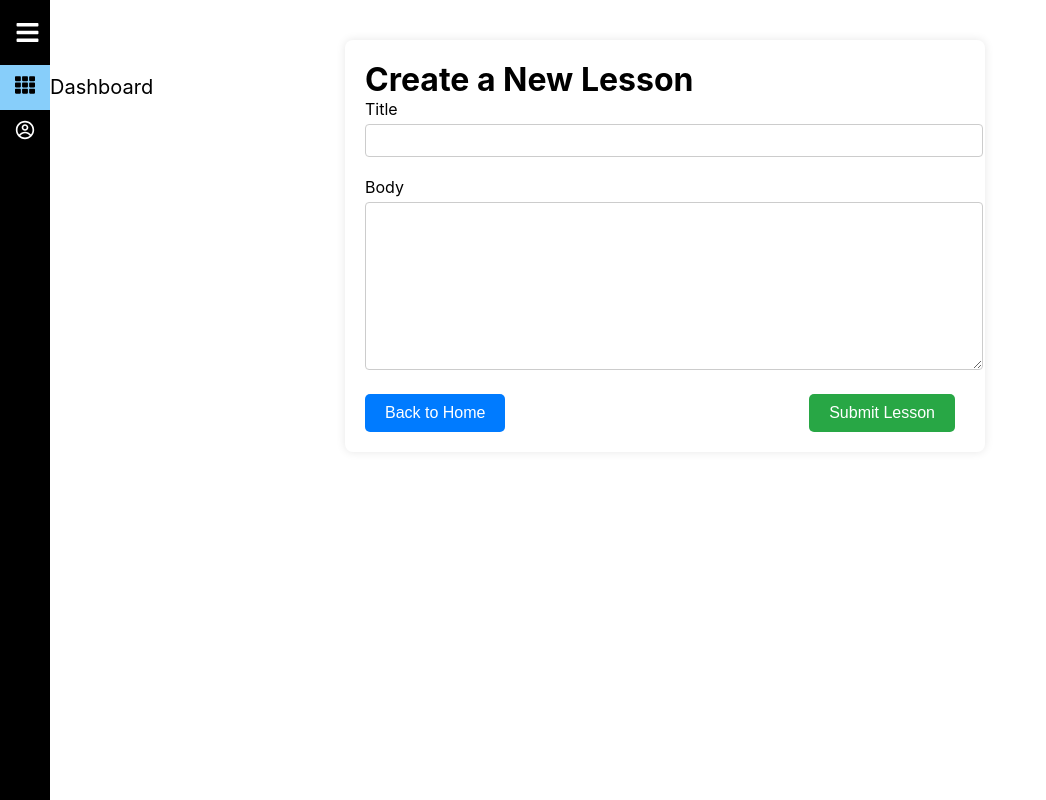
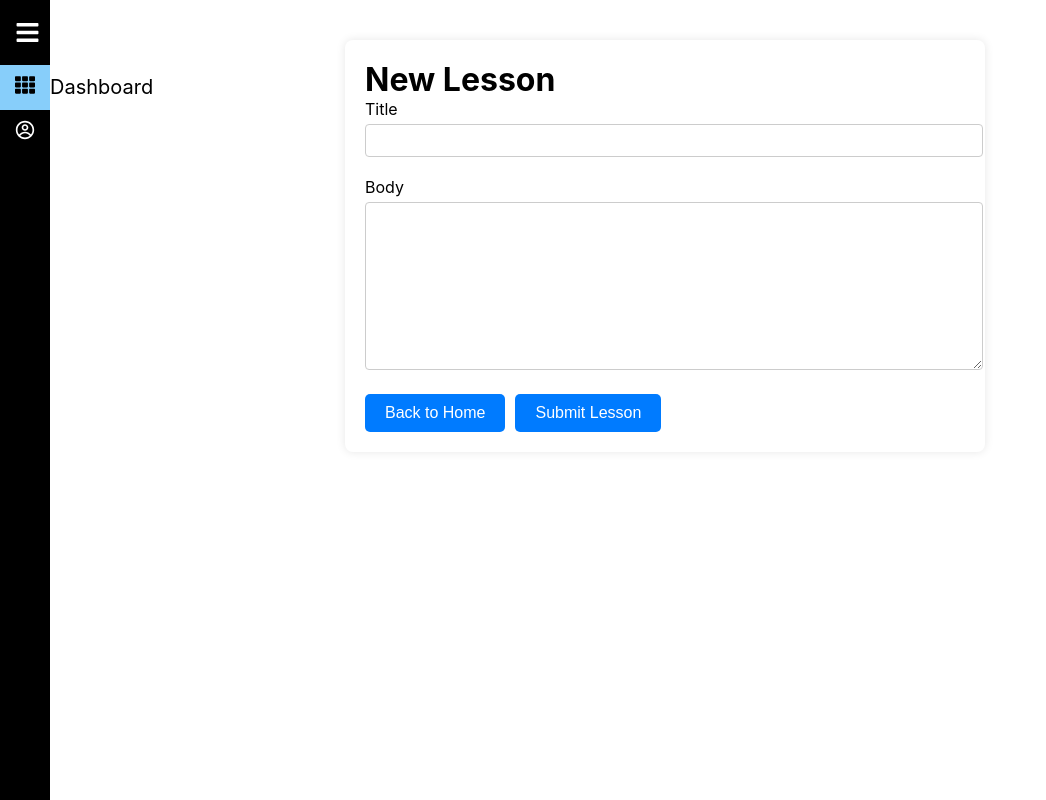
Before and after one commit to mozin751/ICHack24, a React (Create React App) app in the folder my-app/: page / in a window 1280 px wide. Both pictures are taken after a click on the button "Create Lesson". Shown: the whole page, without its empty margins (0-1046 px from the left). Built offline with nearby package versions, Linux system fonts and the light colour scheme.

Commit message:
User can download a json file

```diff
--- a/my-app/src/components/new_lesson.js
+++ b/my-app/src/components/new_lesson.js
@@ -4,16 +4,23 @@ function NewLesson({ setPage }) {
   const [title, setTitle] = useState("");
   const [body, setBody] = useState("");
 
-  // Function to handle the submission of the lesson
-  // Placeholder function, implement the logic as needed
   const handleSubmit = () => {
-    alert("Lesson submitted with title: " + title);
-    // Implement submission logic here
+    const lessonData = { title, body };
+    const blob = new Blob([JSON.stringify(lessonData, null, 2)], {
+      type: "application/json",
+    });
+    const href = URL.createObjectURL(blob);
+    const link = document.createElement("a");
+    link.href = href;
+    link.download = "lesson.json"; // This will suggest saving the file as "lesson.json"
+    document.body.appendChild(link);
+    link.click();
+    document.body.removeChild(link);
   };
 
   return (
     <div className="NewLesson">
-      <h1>Create a New Lesson</h1>
+      <h1>New Lesson</h1>
       <div className="form-group">
         <label htmlFor="lessonTitle">Title</label>
         <input
@@ -34,21 +41,16 @@ function NewLesson({ setPage }) {
         ></textarea>
       </div>
       <div className="button-group">
-        <button onClick={() => setPage("home")} className="button">
-          Back to Home
-        </button>
-        <button onClick={handleSubmit} className="button submit-button">
-          Submit Lesson
-        </button>
+        <button onClick={() => setPage("home")}>Back to Home</button>
+        <button onClick={handleSubmit}>Submit Lesson</button>
       </div>
-      <style>
-        {`
+      <style jsx>{`
         .NewLesson {
           max-width: 600px;
           margin: 20px auto;
           padding: 20px;
           border-radius: 8px;
-            box-shadow: 0 0 10px rgba(0,0,0,0.1);
+          box-shadow: 0 0 10px rgba(0, 0, 0, 0.1);
         }
         .form-group {
           margin-bottom: 20px;
@@ -57,7 +59,8 @@ function NewLesson({ setPage }) {
           display: block;
           margin-bottom: 5px;
         }
-          .text-input, .textarea-input {
+        .text-input,
+        .textarea-input {
           width: 100%;
           padding: 8px;
           border: 1px solid #ccc;
@@ -66,11 +69,7 @@ function NewLesson({ setPage }) {
         .textarea-input {
           height: 150px;
         }
-          .button-group {
-            display: flex;
-            justify-content: space-between;
-          }
-          .button {
+        .button-group button {
           padding: 10px 20px;
           font-size: 16px;
           color: white;
@@ -78,19 +77,12 @@ function NewLesson({ setPage }) {
           border: none;
           border-radius: 5px;
           cursor: pointer;
-            margin-right: 10px; /* Ensure a little space between buttons */
+          margin-right: 10px;
         }
-          .button:hover {
+        .button-group button:hover {
           background-color: #0056b3;
         }
-          .submit-button {
-            background-color: #28a745; /* Slightly different color for submit */
-          }
-          .submit-button:hover {
-            background-color: #218838;
-          }
-        `}
-      </style>
+      `}</style>
     </div>
   );
 }
```
Lines whose indentation alone changed are shown as unchanged.
